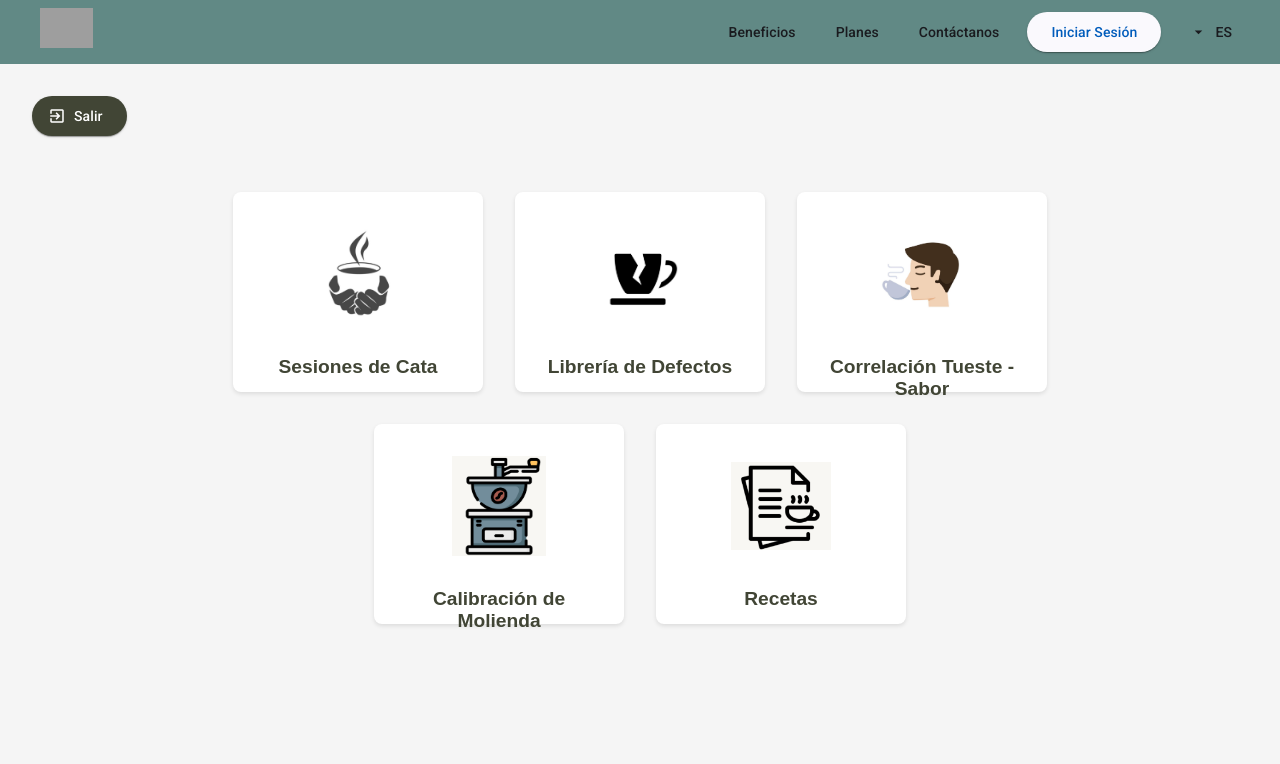
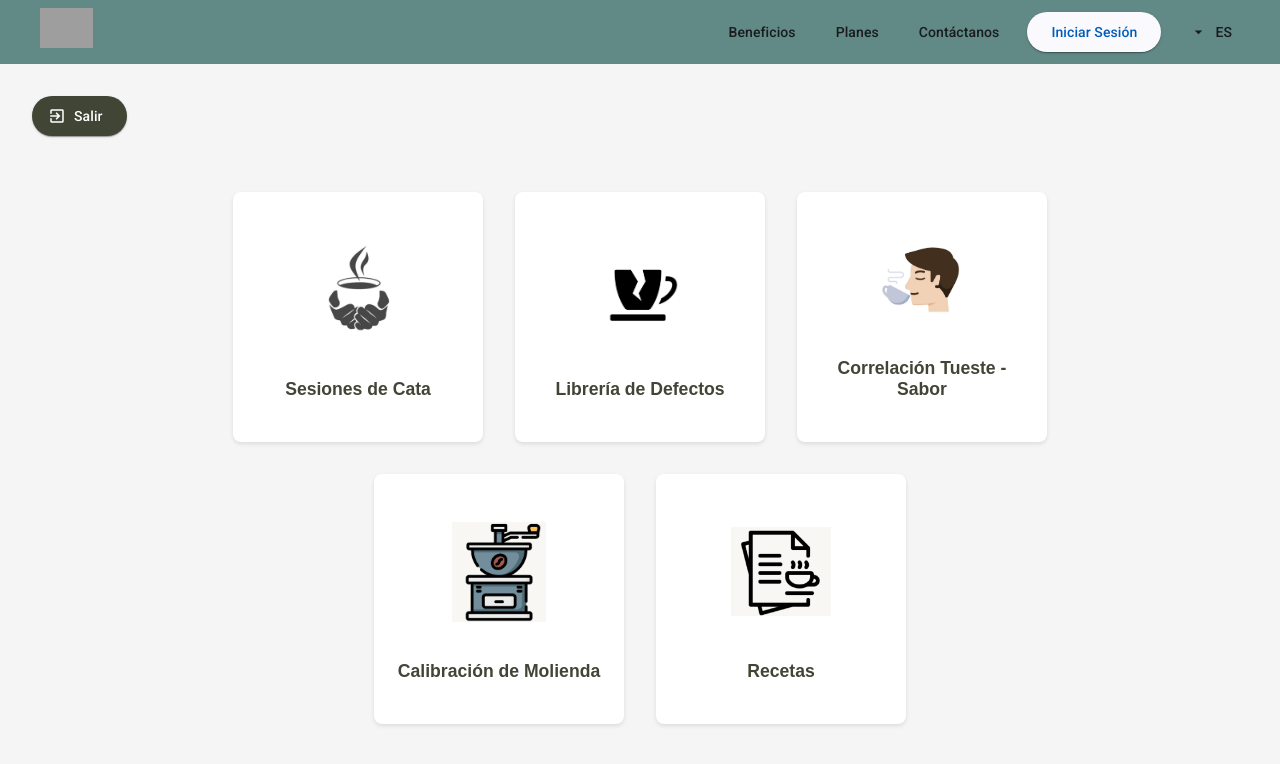
Before and after one commit to upc-pre-202510-1asi0729-4307-CafeMetrix/cafeLab-frontEnd, an Angular app: page /welcome-barista in a window 1280 px wide. Shown: the top 764 px of the page. Built offline with nearby package versions, Linux system fonts and the light colour scheme; grey boxes are pictures that could not be loaded.

Commit message:
fix(dashboard): correct title of cards

```diff
--- a/src/app/pages/welcome-barista/welcome-barista.component.css
+++ b/src/app/pages/welcome-barista/welcome-barista.component.css
@@ -38,7 +38,7 @@
 .action-card {
   cursor: pointer;
   transition: transform 0.2s ease-in-out, box-shadow 0.2s ease-in-out;
-  height: 200px;
+  height: 250px;
   display: flex;
   flex-direction: column;
   align-items: center;
@@ -57,7 +57,7 @@ mat-card-content {
   display: flex;
   justify-content: center;
   align-items: center;
-  height: 100%;
+  height: 160px;
   width: 100%;
   padding: 1rem !important;
 }
@@ -70,12 +70,14 @@ mat-card-content {
 
 .card-title {
   text-align: center;
-  margin-top: 1rem;
   font-family: 'Nunito', sans-serif;
   font-weight: bold;
   color: #414535;
-  font-size: 1.2rem;
-  padding: 0 1rem;
+  font-size: 1.1rem;
+  padding: 0.5rem;
+  margin-top: auto;
+  line-height: 1.2;
+  width: 100%;
 }
 
 @media (max-width: 768px) {
```
